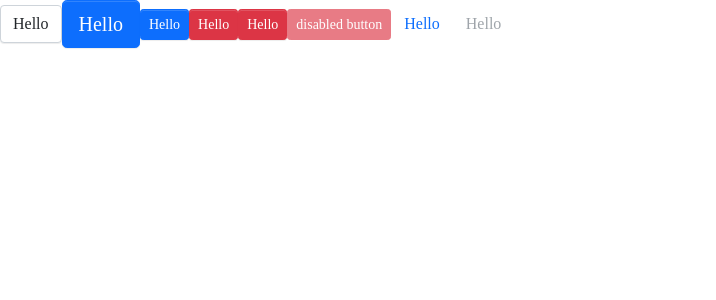
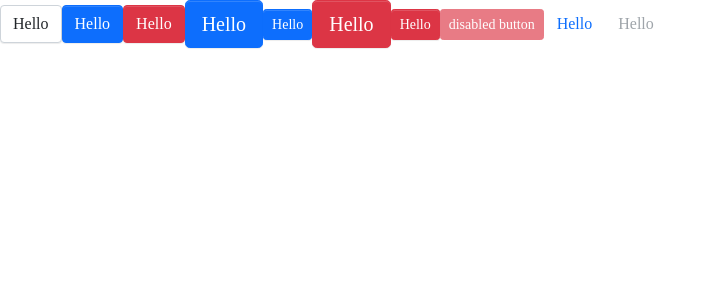
Before and after one commit to chxlvwh/fobiz-ui, a React (Create React App) app: page / in a window 1280 px wide. Shown: the top 300 px of the page, without its empty margins (0-716 px from the left). Built offline with nearby package versions, Linux system fonts and the light colour scheme.

Commit message:
feed:给button组件添加方法

```diff
--- a/src/App.tsx
+++ b/src/App.tsx
@@ -6,13 +6,17 @@ function App() {
 		<div className="App">
 			<header className="App-header">
 				<Button>Hello</Button>
+				<Button btnType={ButtonType.Primary} className="test-btn">
+					Hello
+				</Button>
+				<Button btnType={ButtonType.Danger}>Hello</Button>
 				<Button btnType={ButtonType.Primary} size={ButtonSize.Large}>
 					Hello
 				</Button>
 				<Button btnType={ButtonType.Primary} size={ButtonSize.Small}>
 					Hello
 				</Button>
-				<Button btnType={ButtonType.Danger} size={ButtonSize.Small}>
+				<Button btnType={ButtonType.Danger} size={ButtonSize.Large}>
 					Hello
 				</Button>
 				<Button btnType={ButtonType.Danger} size={ButtonSize.Small}>
@@ -21,7 +25,7 @@ function App() {
 				<Button btnType={ButtonType.Danger} size={ButtonSize.Small} disabled>
 					disabled button
 				</Button>
-				<Button btnType={ButtonType.Link} href="https://www.baidu.com">
+				<Button btnType={ButtonType.Link} href="https://www.baidu.com" target="_blank">
 					Hello
 				</Button>
 				<Button btnType={ButtonType.Link} href="https://www.baidu.com" disabled>
--- a/src/components/Button/button.tsx
+++ b/src/components/Button/button.tsx
@@ -22,23 +22,26 @@ interface BaseButtonProps {
 	href?: string;
 }
 
-const Button: React.FC<BaseButtonProps> = (props) => {
-	const { disabled, size, btnType, children, href } = props;
+type CommonButtonProps = BaseButtonProps & React.ButtonHTMLAttributes<HTMLButtonElement>;
+type AnchorButtonProps = BaseButtonProps & React.AnchorHTMLAttributes<HTMLAnchorElement>;
+export type ButtonProps = Partial<CommonButtonProps> & AnchorButtonProps;
+const Button: React.FC<ButtonProps> = (props) => {
+	const { className, disabled, size, btnType, children, href, ...restProps } = props;
 	// btn, btn-lg, btn-primary
-	const classes = classnames('btn', {
+	const classes = classnames('btn', className, {
 		[`btn-${btnType}`]: btnType,
 		[`btn-${size}`]: size,
 		disabled: btnType === ButtonType.Link && disabled,
 	});
 	if (btnType === ButtonType.Link && href) {
 		return (
-			<a href={href} className={classes}>
+			<a href={href} className={classes} {...restProps}>
 				{children}
 			</a>
 		);
 	} else {
 		return (
-			<button className={classes} disabled={disabled}>
+			<button className={classes} disabled={disabled} {...restProps}>
 				{children}
 			</button>
 		);
--- a/src/index.tsx
+++ b/src/index.tsx
@@ -4,9 +4,7 @@ import './styles/index.scss';
 import App from './App';
 import reportWebVitals from './reportWebVitals';
 
-const root = ReactDOM.createRoot(
-	document.getElementById('root') as HTMLElement,
-);
+const root = ReactDOM.createRoot(document.getElementById('root') as HTMLElement);
 root.render(
 	<React.StrictMode>
 		<App />
```
Also changed, not shown: src/reportWebVitals.ts (+7 -9 lines).
